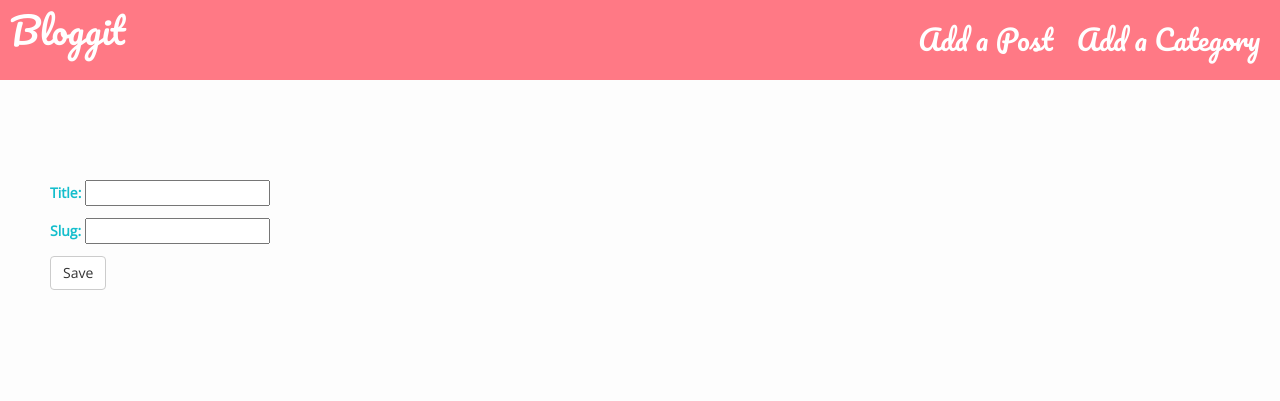
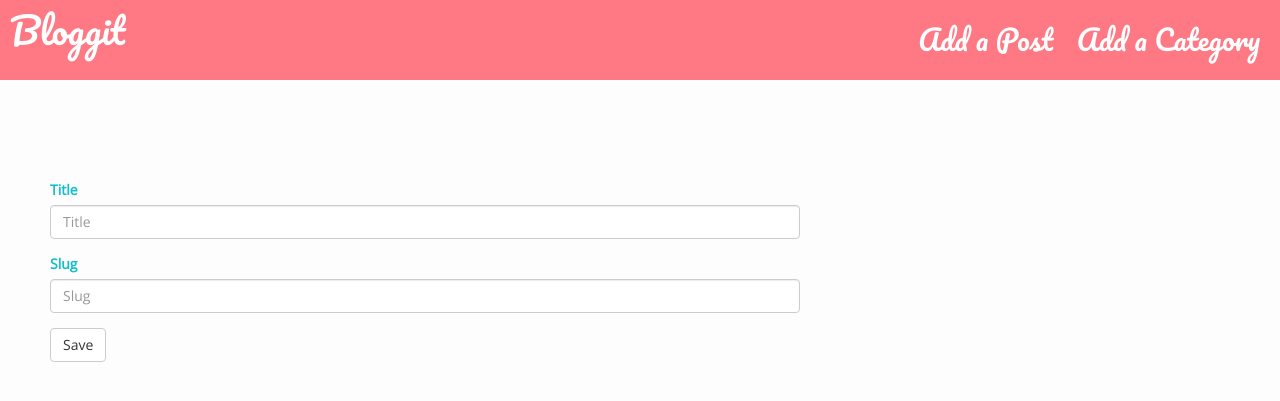
Before and after one commit to DexterShepherd/django-blog, a Django app: page /category/new/ in a window 1280 px wide. Shown: the top 401 px of the page. Run offline with Django 3.2, Linux system fonts and the light colour scheme; some libraries are stand-ins or nearby versions.

Commit message:
fixed categories form and __str__

```diff
--- a/blog/models.py
+++ b/blog/models.py
@@ -12,6 +12,8 @@ class Blog(models.Model):
     def __unicode__(self):
         return '%s' % self.title
 
+    def __unicode__(self):
+        return self.title
     @permalink
     def get_absolute_url(self):
         return ('view_blog_post', None, { 'slug': self.slug })
@@ -23,6 +25,9 @@ class Category(models.Model):
     def __unicode__(self):
         return '%s' % self.title
 
+    def __str__(self):
+        return self.title
+
     @permalink
     def get_absolute_url(self):
         return ('view_blog_category', None, { 'slug': self.slug })
--- a/blog/templates/category_form.html
+++ b/blog/templates/category_form.html
@@ -1,10 +1,12 @@
 {% extends 'base.html' %}
+{% load bootstrap3 %}
 {% block title %}Welcome to bloggit{% endblock %}
 
 {% block content %}
-  <form method="POST" class="category-form form">{% csrf_token %}
-    {{ form.as_p }}
-
-    <button type='submit' class="save btn btn-default">Save</button>
+  <form method="POST" class="form">{% csrf_token %}
+    {% bootstrap_form form show_label=False %}
+    {% buttons %}
+      <button type='submit' class="save btn btn-default">Save</button>
+    {% endbuttons %}
   </form>
 {% endblock %}
```
